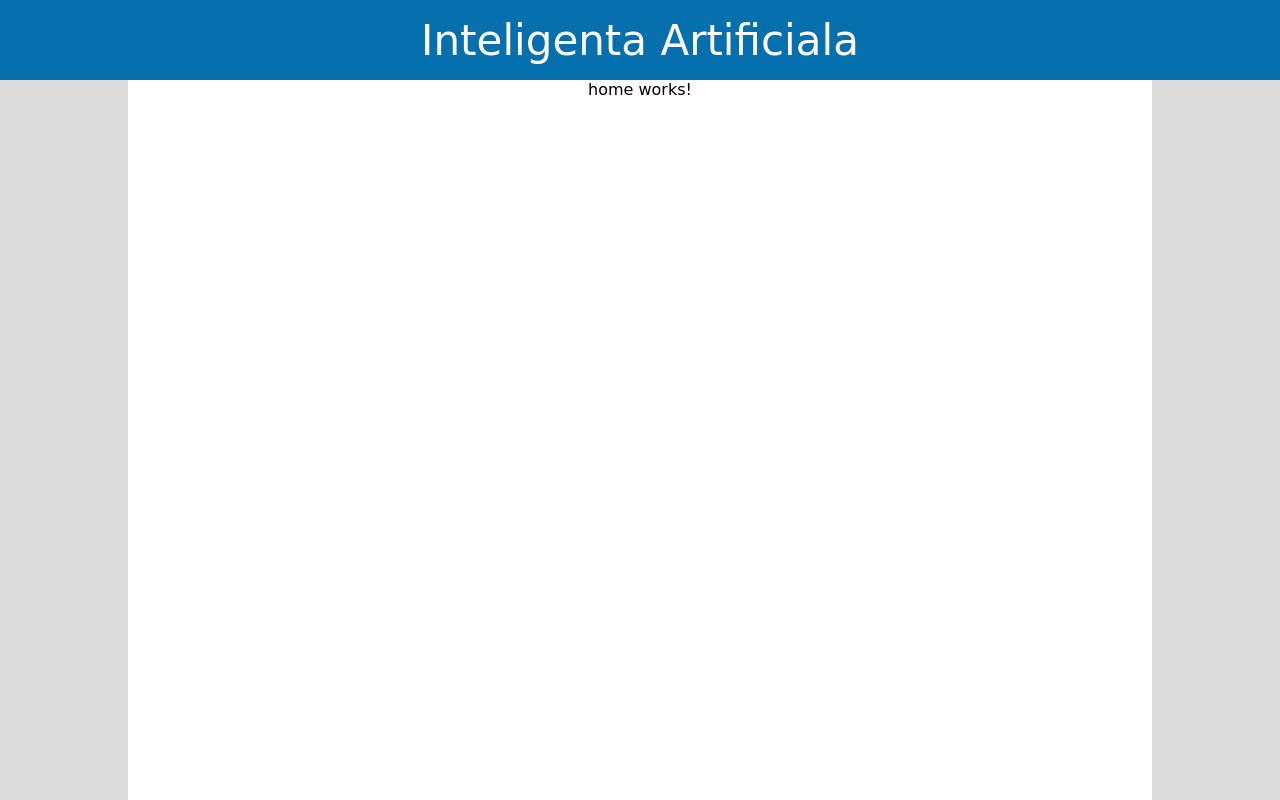
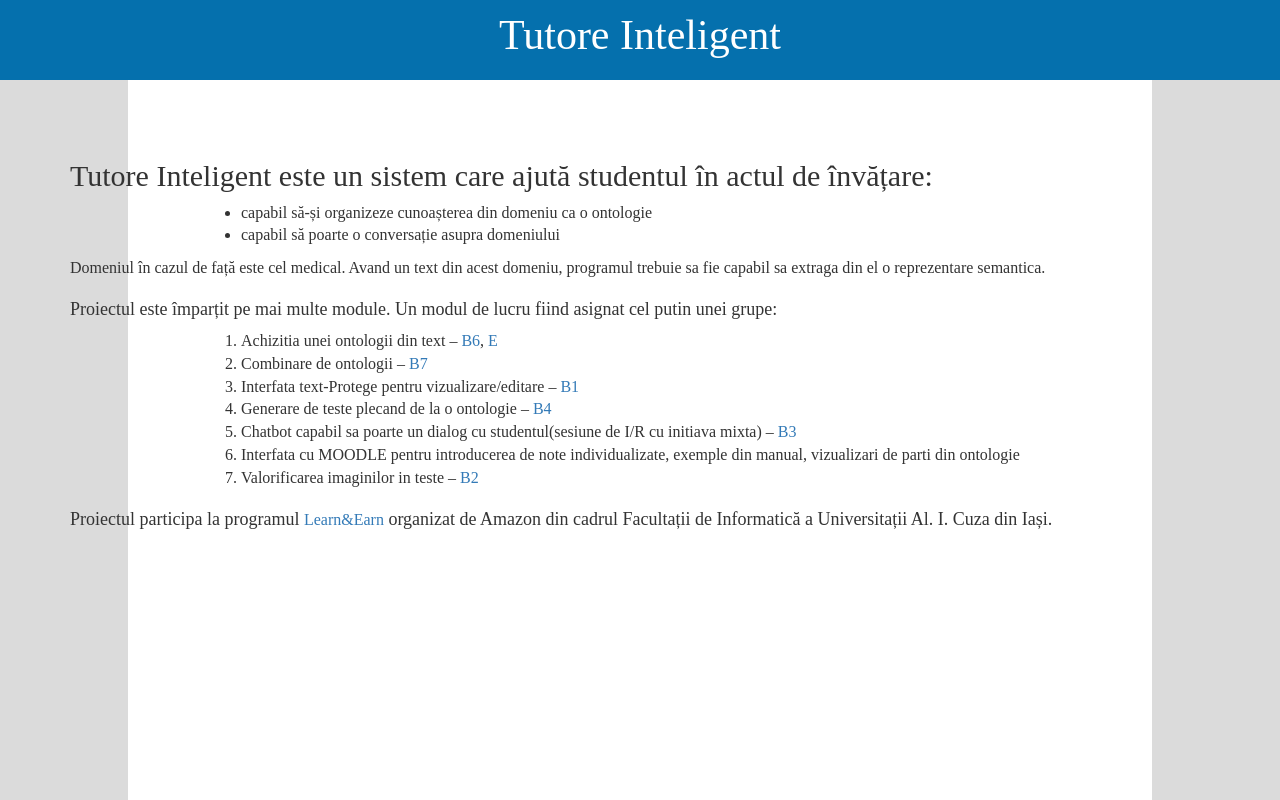
Before and after one commit to BocaBogdan/inteligenta-artificiala, an Angular app: page /home in a window 1280 px wide. Built offline with nearby package versions, Linux system fonts and the light colour scheme.

Commit message:
HomePage descriere + submodule B2

```diff
--- a/src/app/ia-header/ia-header.component.html
+++ b/src/app/ia-header/ia-header.component.html
@@ -1,3 +1,3 @@
 <header class='ia-index-header'>
-  <p class='ia-index-header--title'>Inteligenta Artificiala</p>
+  <p class='ia-index-header--title'>Tutore Inteligent</p>
 </header>
--- a/src/app/pages/b2-page/b2-page.component.html
+++ b/src/app/pages/b2-page/b2-page.component.html
@@ -1,3 +1,56 @@
-<p>
-  b2-page works!
-</p>
+<div class="container-fluid" style="margin-top: 5%">
+  <h1>7. Valorificarea imaginilor in teste:</h1>
+  <div class="row">
+    <div class="col-xs-6 col-md-12">
+      <p>7.1 Extragerea continutului din documente – Silitră Dragoș</p>
+      <ul style="margin-left: 15%">
+        <li>Anghelina Elena</li>
+        <li>Buză Madalina</li>
+        <li>Riza Adrian</li>
+        <li>Gherase Raluca</li>
+        <li>Simina A. Covatariu</li>
+        <li>Andrian Diana</li>
+      </ul>
+    </div>
+  </div>
+  <div class="row">
+    <div class="col-xs-6 col-md-12">
+      <p>7.2 Identificarea tipului de imagine, informatii specifice tipurilor de imagini - Grigoriu Anca</p>
+      <ul style="margin-left: 15%">
+        <li>Sparhat Mihai Cosmin</li>
+        <li>Minghel Alexandra</li>
+        <li>Anghelina Elena</li>
+        <li>Romanescu Stefan-Cosmin</li>
+        <li>Baciu Filip</li>
+        <li>Popuțoaia Alexandru-Vasile</li>
+        <li>Boca Victor-Bogdan</li>
+        <li>Elisa Aioanei</li>
+      </ul>
+    </div>
+  </div>
+  <div class="row">
+    <div class="col-xs-6 col-md-12">
+      <p>7.3 Interogarea colectiei de imagini, generearea de intrebari - Roșca Valentin-Bogdan</p>
+      <ul style="margin-left: 15%">
+        <li>Mihai Alexandru</li>
+        <li>Dorneanu Dragos</li>
+        <li>Miron Alexandru</li>
+        <li>Netedu Mircea-Andrei</li>
+        <li>Joldescu Cătălin-Petronel</li>
+      </ul>
+    </div>
+  </div>
+  <div class="row">
+    <div class="col-xs-6 col-md-12">
+      <p>7.4 Administrare - Poputoaia Alexandru-Vasile</p>
+      <ul style="margin-left: 15%">
+        <li>Boca Victor-Bogdan</li>
+      </ul>
+    </div>
+  </div>
+</div>
+<div class="container">
+  <div class="row">
+   <h2><a routerLink="/home">Home</a></h2>
+  </div>
+</div>
--- a/src/app/pages/home/home.component.html
+++ b/src/app/pages/home/home.component.html
@@ -1,3 +1,41 @@
-<p>
-  home works!
-</p>
+<div class="container-fluid" style="margin-top: 5%">
+  <h2>Tutore Inteligent este un sistem care ajută studentul în actul de învățare:</h2>
+  <div class="row">
+    <div class="col-xs-6 col-md-12">
+      <ul style="margin-left: 15%">
+        <li>capabil să-și organizeze cunoașterea din domeniu ca o ontologie</li>
+        <li>capabil să poarte o conversație asupra domeniului</li>
+      </ul>
+    </div>
+  </div>
+  <div class="row">
+    <div class="col-xs-6 col-md-12">
+      <p>Domeniul în cazul de față este cel medical. Avand un text din acest domeniu, programul trebuie sa fie capabil sa extraga din el o reprezentare semantica.</p>
+    </div>
+  </div>
+</div>
+<div class="container">
+  <div class="row">
+    <div class="col-xs-6 col-md-12">
+      <h4>Proiectul este împarțit pe mai multe module. Un  modul de lucru fiind asignat cel putin unei grupe: </h4>
+    </div>
+  </div>
+  <div class="row">
+    <div class="col-xs-6 col-md-12">
+      <ol style="margin-left: 15%">
+          <li> Achizitia unei ontologii din text – <a href="b6">B6</a>, <a href="e">E</a></li>
+          <li> Combinare de ontologii – <a href="b7">B7</a></li>
+          <li> Interfata text-Protege pentru vizualizare/editare – <a href="b1">B1</a></li>
+          <li> Generare de teste plecand de la o ontologie – <a href="b4">B4</a></li>
+          <li> Chatbot capabil sa poarte un dialog cu studentul(sesiune de I/R cu initiava mixta) – <a href="b3">B3</a></li>
+          <li> Interfata cu MOODLE pentru introducerea de note individualizate, exemple din manual, vizualizari de parti din ontologie</li>
+          <li> Valorificarea imaginilor in teste – <a routerLink="/b2">B2</a></li>
+      </ol>
+    </div>
+  </div>
+  <div class="row">
+    <div class="col-xs-6 col-md-12">
+      <h4>Proiectul participa la programul <a href="https://www.info.uaic.ro/bin/Programs/FIIandAmazon?language=ro">Learn&Earn</a> organizat de Amazon din cadrul Facultații de Informatică a Universitații Al. I. Cuza din Iași. </h4>
+    </div>
+  </div>
+</div>
--- a/src/index.html
+++ b/src/index.html
@@ -9,6 +9,7 @@
   <link rel="icon" type="image/x-icon" href="favicon.ico">
 
   <link rel="stylesheet" href="https://fonts.googleapis.com/css?family=Coming+Soon">
+  <link rel="stylesheet" href="https://maxcdn.bootstrapcdn.com/bootstrap/3.3.7/css/bootstrap.min.css">
 
 </head>
 <body>
--- a/src/styles.css
+++ b/src/styles.css
@@ -3,7 +3,8 @@
   margin: 0;
   padding: 0;
   box-sizing: border-box;
-  font-family: "Comic Sans MS", serif;
+  font-family: serif;
+  font-size: medium;
 }
 
 body {
```
Also changed, not shown: 1 other file (tests, documents, lock files or other folders).
